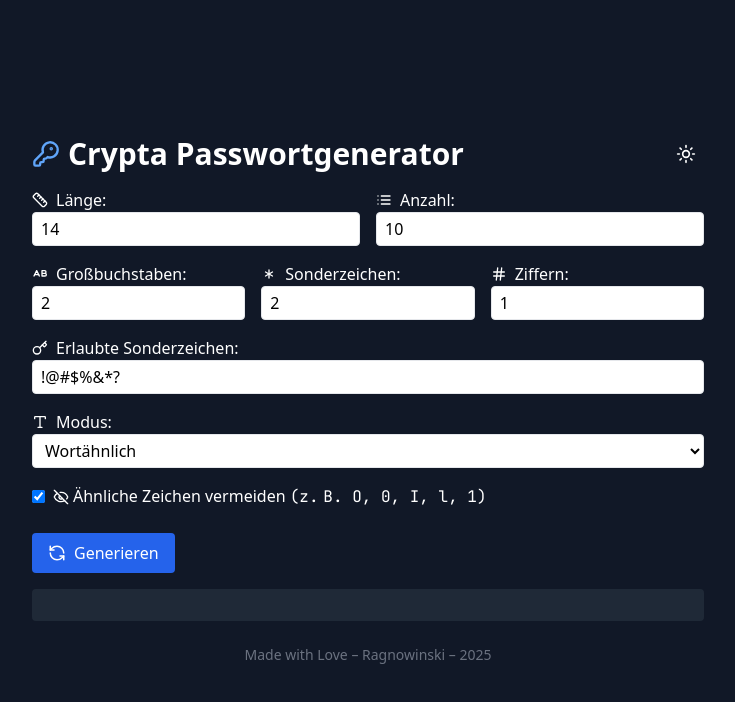
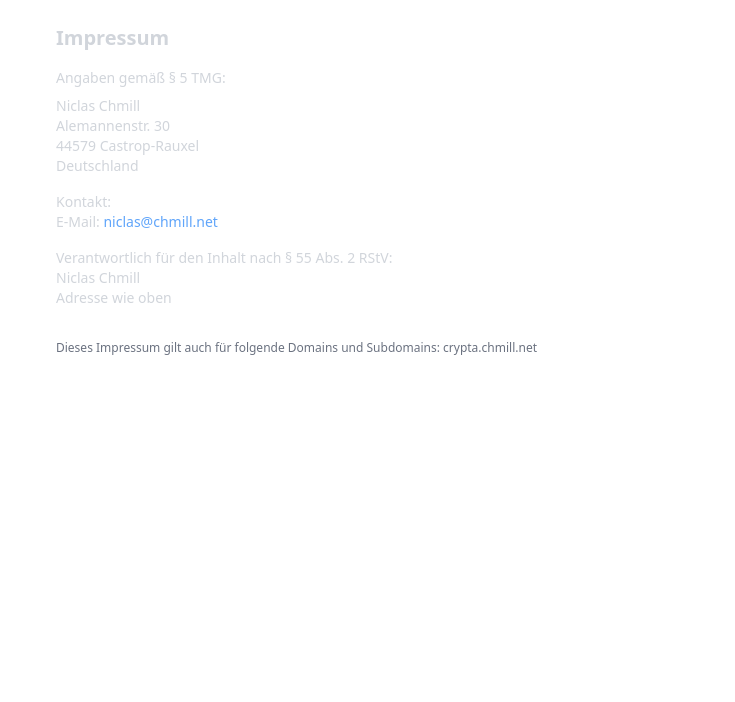
Before and after one commit to Ragnowinski/crypta, a React (Vite) app: page /impressum in a window 1280 px wide. Shown: the top 702 px of the page, without its empty margins (272-1007 px from the left). Built offline with nearby package versions, Linux system fonts and the light colour scheme.

Commit message:
Fix App component and export

```diff
--- a/package.json
+++ b/package.json
@@ -14,6 +14,7 @@
     "lucide-react": "^0.510.0",
     "react": "^19.1.0",
     "react-dom": "^19.1.0",
+    "react-router-dom": "^7.6.0",
     "react-toastify": "^11.0.5",
     "react-tooltip": "^5.28.1"
   },
--- a/src/App.jsx
+++ b/src/App.jsx
@@ -1,7 +1,15 @@
+import React from 'react';
+import { BrowserRouter as Router, Routes, Route } from 'react-router-dom';
 import PasswordGenerator from './components/PasswordGenerator';
+import Impressum from './components/Impressum';
 
-function App() {
-  return <PasswordGenerator />;
-}
+const App = () => (
+  <Router>
+    <Routes>
+      <Route path="/" element={<PasswordGenerator />} />
+      <Route path="/impressum" element={<Impressum />} />
+    </Routes>
+  </Router>
+);
 
 export default App;
--- a/src/components/PasswordGenerator.jsx
+++ b/src/components/PasswordGenerator.jsx
@@ -1,5 +1,6 @@
 import React, { useState } from 'react';
 import { KeyRound, Sun, RefreshCcw } from 'lucide-react';
+import { Link } from 'react-router-dom';
 import PasswordSettings from './PasswordSettings';
 import PasswordOutput from './PasswordOutput';
 import { generatePseudoWord } from './pseudoWordGenerator';
@@ -126,7 +127,10 @@ const PasswordGenerator = () => {
         <PasswordOutput passwords={passwords} copiedIndex={copiedIndex} copyToClipboard={copyToClipboard} darkMode={darkMode} />
 
         <footer className="mt-6 text-center text-sm text-gray-500 dark:text-gray-400">
-          Made with Love – Ragnowinski – {new Date().getFullYear()}
+          <div>
+            Made with Love – Ragnowinski – {new Date().getFullYear()}<br />
+            <Link to="/impressum" className="text-blue-400 hover:underline">Impressum</Link>
+          </div>
         </footer>
       </div>
     </div>
--- /dev/null
+++ b/src/components/impressum.jsx
@@ -0,0 +1,38 @@
+import React from 'react';
+
+const Impressum = () => {
+    return (
+        <div className="max-w-2xl mx-auto p-6 text-sm text-gray-300">
+            <h1 className="text-xl font-bold mb-4">Impressum</h1>
+
+            <p className="mb-2">
+                Angaben gemäß § 5 TMG:
+            </p>
+
+            <p className="mb-4">
+                Niclas Chmill<br />
+                Alemannenstr. 30<br />
+                44579 Castrop-Rauxel<br />
+                Deutschland
+            </p>
+
+            <p className="mb-4">
+                Kontakt:
+                <br />
+                E-Mail: <a href="mailto:niclas@chmill.net" className="text-blue-400 hover:underline">niclas@chmill.net</a>
+            </p>
+
+            <p className="mb-4">
+                Verantwortlich für den Inhalt nach § 55 Abs. 2 RStV:<br />
+                Niclas Chmill<br />
+                Adresse wie oben
+            </p>
+
+            <p className="mt-8 text-xs text-gray-500">
+                Dieses Impressum gilt auch für folgende Domains und Subdomains: crypta.chmill.net
+            </p>
+        </div>
+    );
+};
+
+export default Impressum;
```
Also changed, not shown: 1 other file (tests, documents, lock files or other folders).
